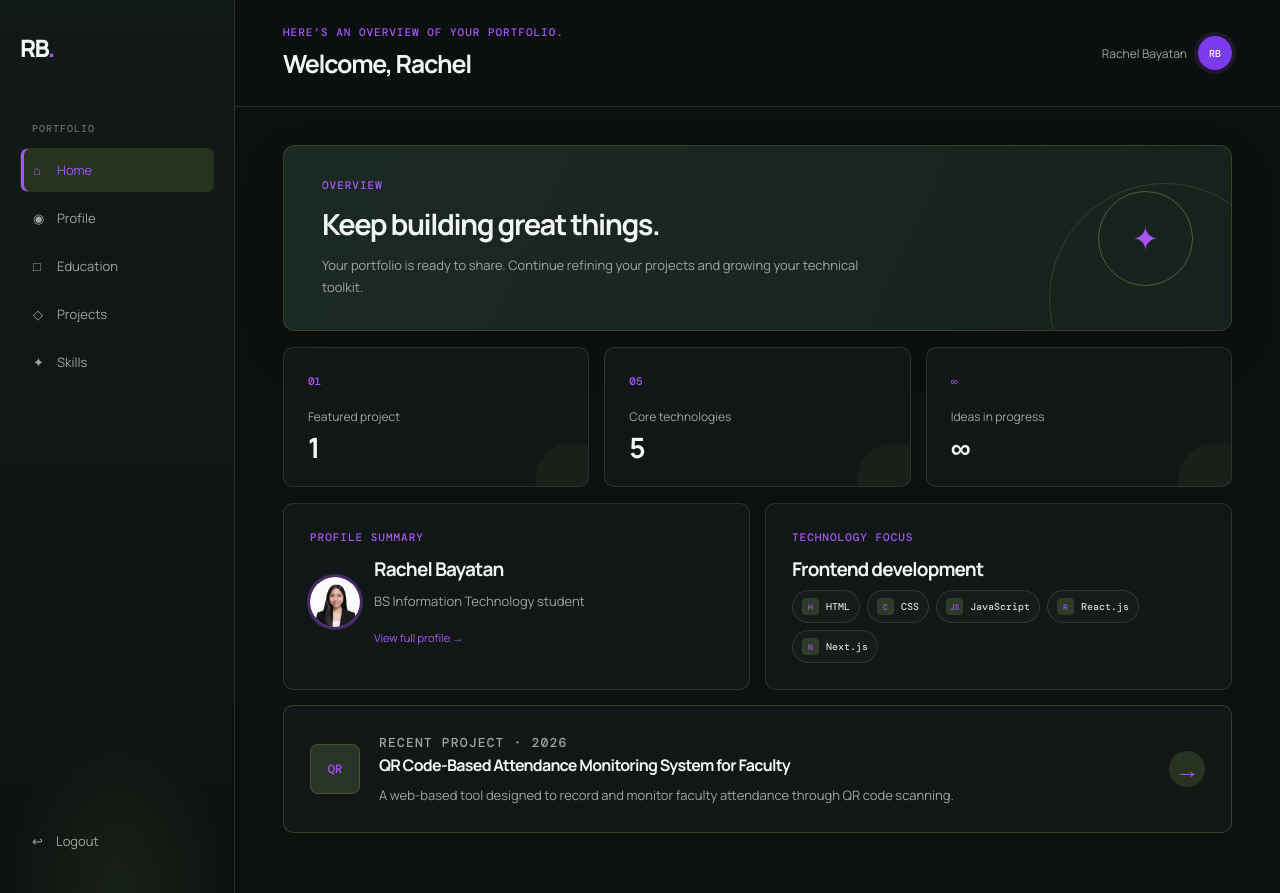
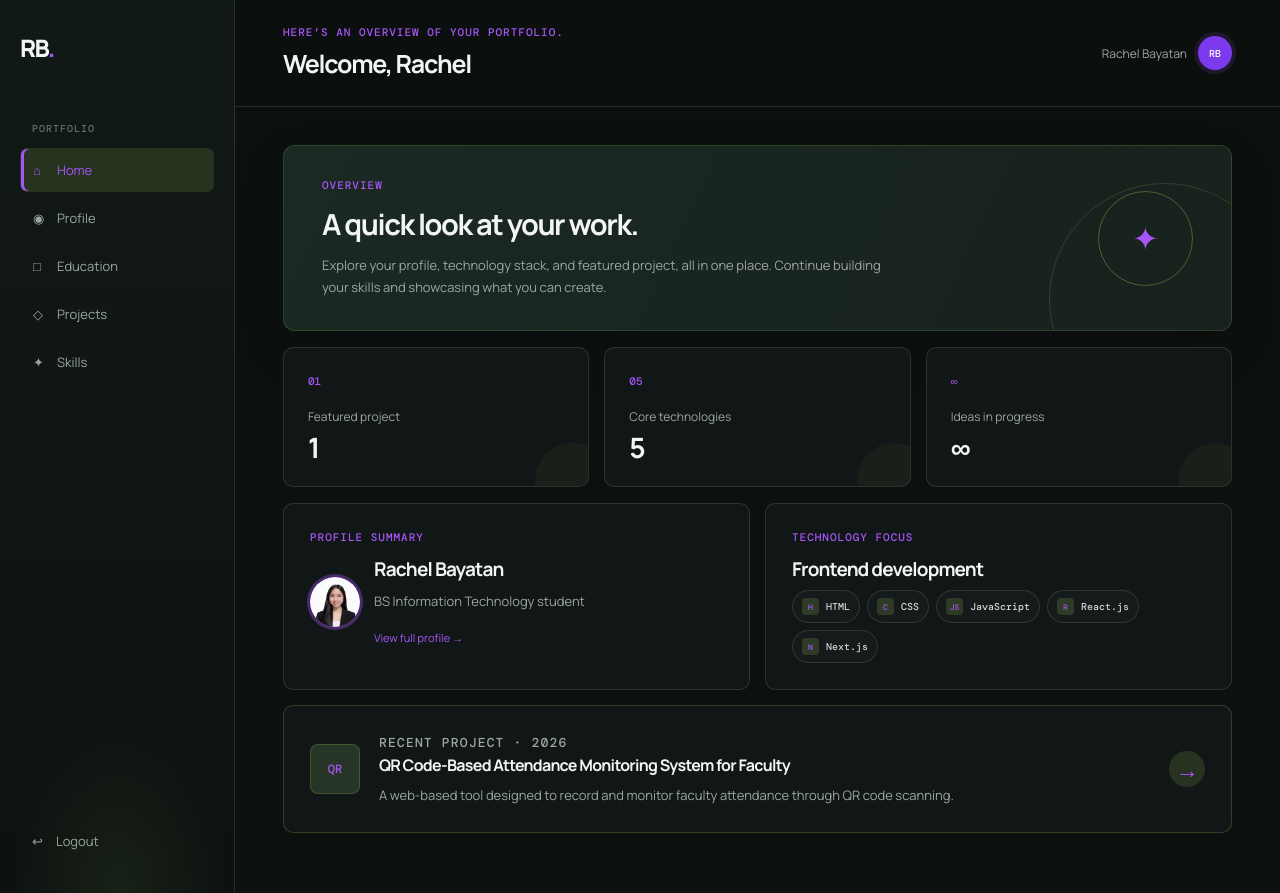
Before and after one commit to rachelbayatan12-cmd/-programmer-portfolio, a Next.js app: page /dashboard in a window 1280 px wide. Built offline with nearby package versions, Linux system fonts and the light colour scheme.

Commit message:
Modify welcome card text in dashboard
Updated welcome message and description in dashboard.

```diff
--- a/app/dashboard/page.js
+++ b/app/dashboard/page.js
@@ -11,10 +11,10 @@ export default function DashboardPage() {
         <section className="welcome-card">
           <div>
             <p className="eyebrow">Overview</p>
-            <h2>Keep building great things.</h2>
+            <h2>A quick look at your work.</h2>
             <p>
-              Your portfolio is ready to share. Continue refining your projects
-              and growing your technical toolkit.
+              Explore your profile, technology stack, and featured project, all in one
+      place. Continue building your skills and showcasing what you can create.
             </p>
           </div>
           <div className="welcome-orb">✦</div>
```
